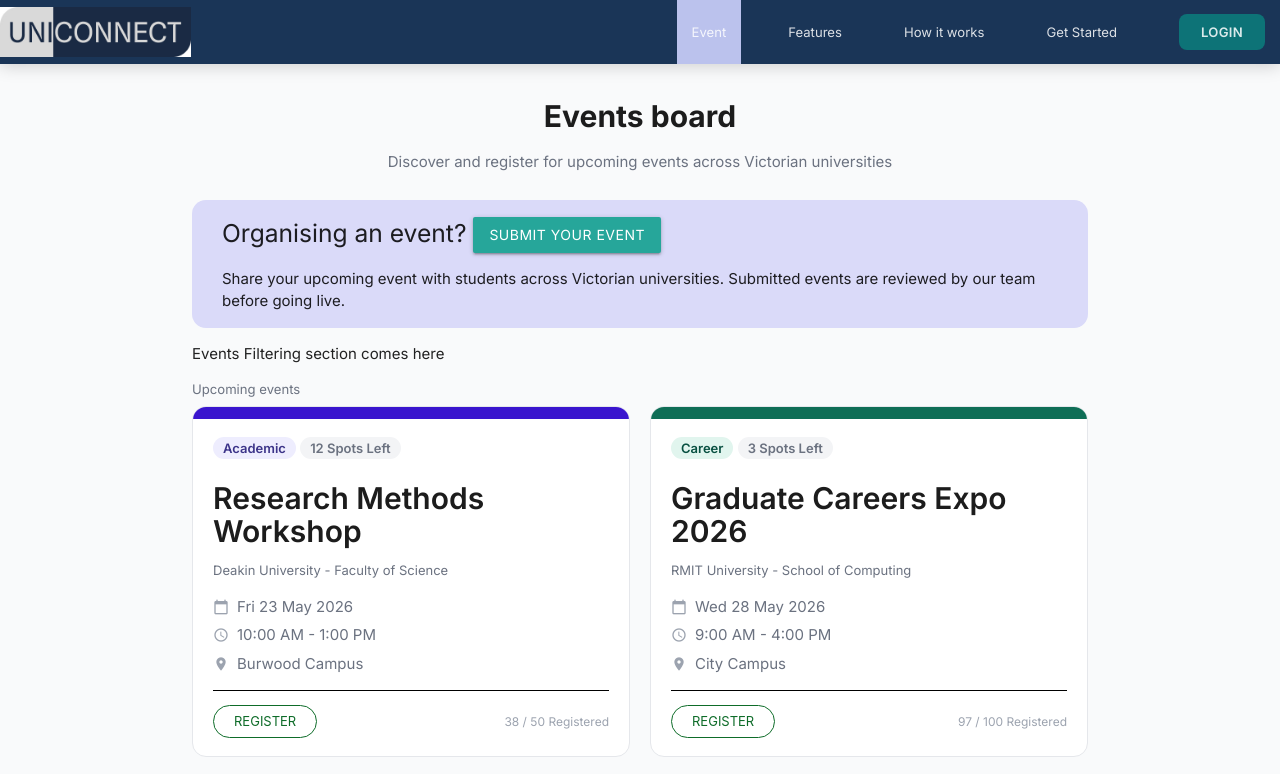
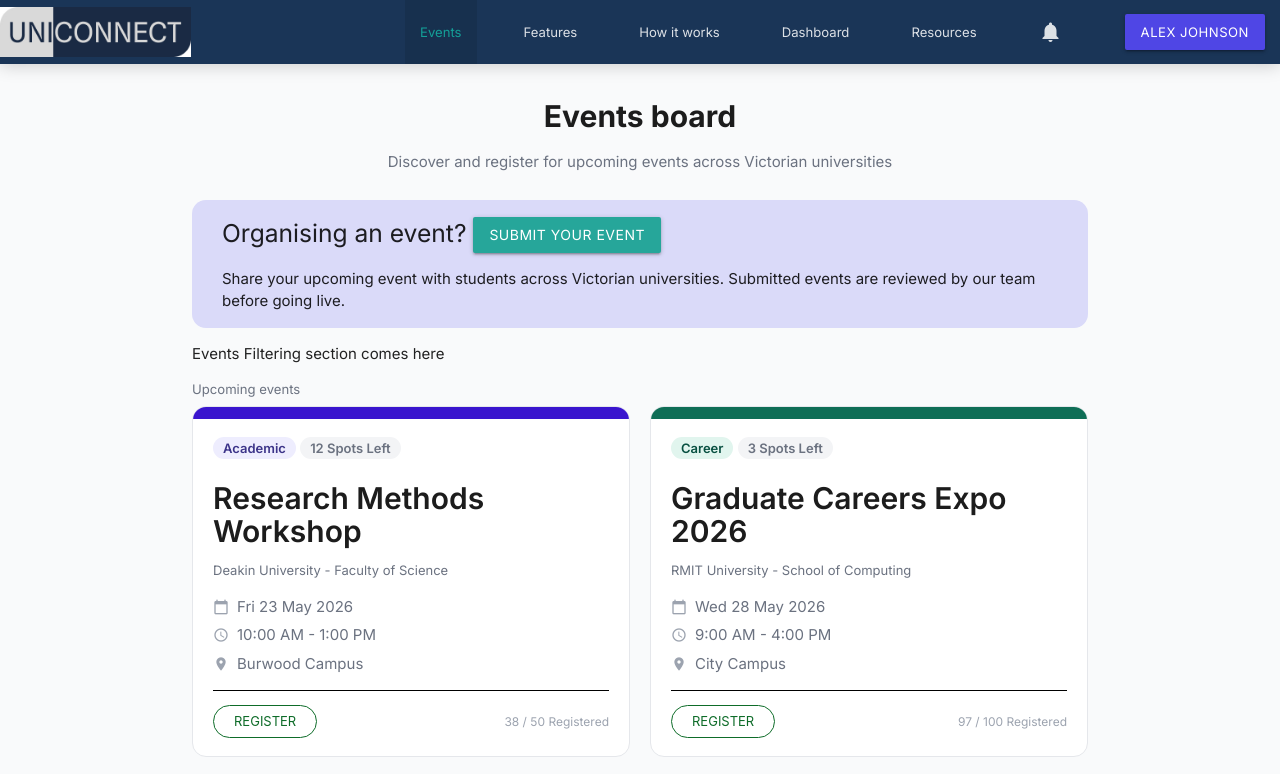
Before and after one commit to sahan-deakin/uni-connect, a website: page public/event.html in a window 1280 px wide. Shown: the top 774 px of the page. Drawn offline with nearby package versions, Linux system fonts and the light colour scheme.

Commit message:
Moving nav bar to a common component

```diff
--- a/public/event.html
+++ b/public/event.html
@@ -20,33 +20,8 @@
 
 <body>
 
-<!-- NAVBAR -->
-<nav class="nav-custom">
-  <div class="container nav-wrapper">
-    <a href="index.html" class="brand-logo">
-      <img src="Images/Logo_UNICONNECT.jpg" alt="UniConnect_Logo" class="logo-image">
-    </a>
-
-    <a href="#" data-target="mobile-menu" class="sidenav-trigger">
-      <i class="material-icons">menu</i>
-    </a>
-
-    <ul class="right hide-on-med-and-down">
-      <li><a href="./event.html" style="background-color: rgb(187, 194, 237);">Event</a></li>
-      <li><a href="#features">Features</a></li>
-      <li><a href="#how">How it works</a></li>
-      <li><a href="#cta">Get Started</a></li>
-      <li><a class="btn btn-primary">Login</a></li>
-    </ul>
-  </div>
-</nav>
-
-<ul class="sidenav" id="mobile-menu">
-  <li><a href="#features">Features</a></li>
-  <li><a href="#how">How it works</a></li>
-  <li><a href="#cta">Get Started</a></li>
-  <li><a href="./event.html">Event</a></li>
-</ul>
+<!-- NAVBAR PLACEHOLDER -->
+<div id="navbar-placeholder"></div>
 
 <!-- EVENTS HERO -->
 <section class="events-hero">
@@ -149,6 +124,8 @@
 </section>
 
 </body>
+
+<script src="js/navbar.js"></script>
 <!-- FOOTER -->
 <footer class="footer">
   <div class="container center">
--- /dev/null
+++ b/public/js/navbar.js
@@ -0,0 +1,32 @@
+(function () {
+  fetch('/partials/navbar.html')
+    .then(r => {
+      if (!r.ok) throw new Error('Navbar fetch failed');
+      return r.text();
+    })
+    .then(html => {
+      document.getElementById('navbar-placeholder').innerHTML = html;
+
+      // Active link highlight
+      const page = location.pathname.split('/').pop() || 'index.html';
+      document.querySelectorAll('#nav-links a, #mobile-menu a').forEach(a => {
+        const href = a.getAttribute('href') || '';
+        if (href && href.split('/').pop().split('#')[0] === page) {
+          a.closest('li').classList.add('active');
+        }
+      });
+
+      // Student name from sessionStorage
+      const user = JSON.parse(sessionStorage.getItem('uc_user') || 'null');
+      if (user) {
+        const nameEl   = document.getElementById('nav-student-name');
+        const mobileEl = document.getElementById('mobile-student-name');
+        if (nameEl)   nameEl.textContent   = user.name;
+        if (mobileEl) mobileEl.textContent = user.name;
+      }
+
+      // Materialize sidenav
+      M.Sidenav.init(document.querySelectorAll('.sidenav'));
+    })
+    .catch(err => console.error('Navbar error:', err));
+})();
--- /dev/null
+++ b/public/partials/navbar.html
@@ -0,0 +1,36 @@
+<nav class="nav-custom">
+  <div class="container nav-wrapper">
+    <a href="/index.html" class="brand-logo">
+      <img src="/Images/Logo_UNICONNECT.jpg" alt="UniConnect_Logo" class="logo-image">
+    </a>
+    <a href="#" data-target="mobile-menu" class="sidenav-trigger">
+      <i class="material-icons">menu</i>
+    </a>
+    <ul class="right hide-on-med-and-down" id="nav-links">
+      <li><a href="/event.html">Events</a></li>
+      <li><a href="/index.html#features">Features</a></li>
+      <li><a href="/index.html#how">How it works</a></li>
+      <li><a href="/dashboard.html">Dashboard</a></li>
+      <li><a href="/resources.html">Resources</a></li>
+      <li class="nav-notif-wrap">
+        <a href="#notifications-list" title="Notifications">
+          <i class="material-icons" style="vertical-align:middle">notifications</i>
+          <span class="nav-notif-badge" id="notif-badge" style="display:none">0</span>
+        </a>
+      </li>
+      <li>
+        <a class="btn" style="background:var(--accent)!important;color:white"
+           id="nav-student-name">Alex Johnson</a>
+      </li>
+    </ul>
+  </div>
+</nav>
+
+<ul class="sidenav" id="mobile-menu">
+  <li><a href="/event.html">Events</a></li>
+  <li><a href="/index.html#features">Features</a></li>
+  <li><a href="/index.html#how">How it works</a></li>
+  <li><a href="/dashboard.html">Dashboard</a></li>
+  <li><a href="/resources.html">Resources</a></li>
+  <li><a id="mobile-student-name">Alex Johnson</a></li>
+</ul>
--- a/server.js
+++ b/server.js
@@ -62,6 +62,10 @@ app.use('/api/events', eventRoute);
 app.get('/health', (req, res) => {
   res.json({ status: 'ok', db: mongoose.connection.readyState === 1 ? 'connected' : 'disconnected' });
 });
+// Route for navbar partial
+app.get('/partials/navbar.html', (req, res) => {
+  res.sendFile(path.join(__dirname, 'public/partials/navbar.html'));
+});
 
 // 404 handler
 app.use((req, res) => {
```
Also changed, not shown: public/dashboard.html (+3 -25 lines), public/index.html (+2 -31 lines), public/resources.html (+4 -17 lines).
